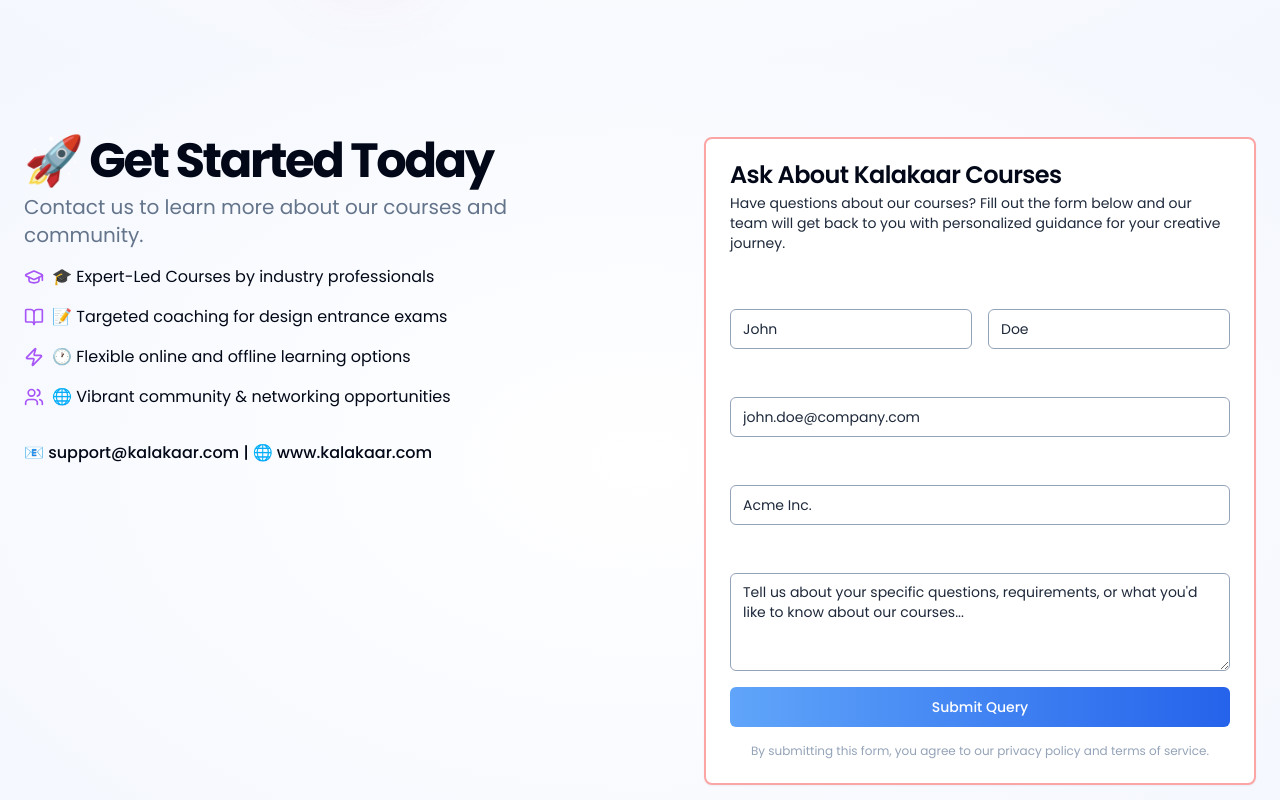
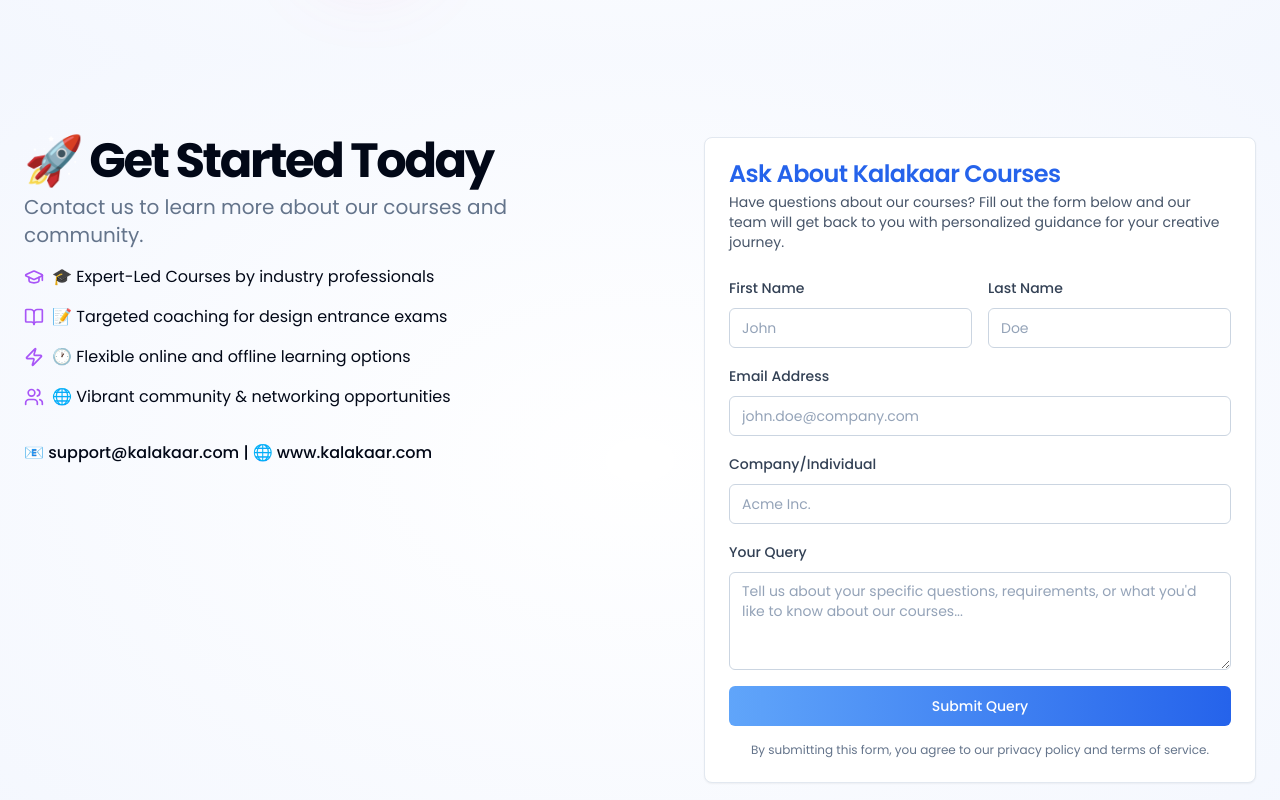
Before and after one commit to Diyadey08/Kalakaar_productions, a Next.js app: page / in a window 1280 px wide. Shown: the part 4680-5480 px from the top of the page. Built offline with nearby package versions, Linux system fonts and the light colour scheme.

Commit message:
form fix

```diff
--- a/app/page.tsx
+++ b/app/page.tsx
@@ -44,7 +44,7 @@ export default function Home() {
               <h1 className="text-blue-950 dark:text-white text-6xl md:text-8xl lg:text-[5rem] font-bold tracking-tight mt-4">
                 <AnimatedSplitText
                   text="Kalakaar"
-                  className="text-blue-950 dark:text-white text-6xl md:text-8xl lg:text-[5rem] tracking-tight"
+                  className="text-blue-950 dark:text-white text-4xl md:text-8xl lg:text-[5rem] tracking-tight"
                   variant="fade"
                   stagger={0.1}
                 />
--- a/components/contact-form.tsx
+++ b/components/contact-form.tsx
@@ -112,10 +112,10 @@ export default function QueryForm() {
   }
 
   return (
-    <Card className="dark:bg-gray-900 border-2 border-red-300">
+    <Card className="dark:bg-gray-900">
       <CardHeader>
-        <CardTitle className="text-blue">Ask About Kalakaar Courses</CardTitle>
-        <CardDescription className="text-slate-800 dark:text-white">
+        <CardTitle className="text-blue-600 dark:text-blue-400">Ask About Kalakaar Courses</CardTitle>
+        <CardDescription className="text-slate-600 dark:text-slate-300">
           Have questions about our courses? Fill out the form below and our team will get back to you with personalized
           guidance for your creative journey.
         </CardDescription>
@@ -131,7 +131,7 @@ export default function QueryForm() {
         <form onSubmit={handleSubmit} className="space-y-4">
           <div className="grid grid-cols-1 md:grid-cols-2 gap-4 ">
             <div className="space-y-2">
-              <Label htmlFor="firstName" className="text-white">
+              <Label htmlFor="firstName" className="text-slate-700 dark:text-slate-300">
                 First Name
               </Label>
               <Input
@@ -140,12 +140,12 @@ export default function QueryForm() {
                 placeholder="John"
                 value={formData.firstName}
                 onChange={handleInputChange}
-                className="bg-white border-slate-400 text-white placeholder:text-slate-800"
+                className="bg-white dark:bg-slate-800 border-slate-300 dark:border-slate-600 text-slate-900 dark:text-slate-100 placeholder:text-slate-400 dark:placeholder:text-slate-500"
                 required
               />
             </div>
             <div className="space-y-2">
-              <Label htmlFor="lastName" className="text-white">
+              <Label htmlFor="lastName" className="text-slate-700 dark:text-slate-300">
                 Last Name
               </Label>
               <Input
@@ -154,14 +154,14 @@ export default function QueryForm() {
                 placeholder="Doe"
                 value={formData.lastName}
                 onChange={handleInputChange}
-                className="bg-white border-slate-400 text-white placeholder:text-slate-800"
+                className="bg-white dark:bg-slate-800 border-slate-300 dark:border-slate-600 text-slate-900 dark:text-slate-100 placeholder:text-slate-400 dark:placeholder:text-slate-500"
                 required
               />
             </div>
           </div>
 
           <div className="space-y-2">
-            <Label htmlFor="email" className="text-white">
+            <Label htmlFor="email" className="text-slate-700 dark:text-slate-300">
               Email Address
             </Label>
             <Input
@@ -171,13 +171,13 @@ export default function QueryForm() {
               placeholder="john.doe@company.com"
               value={formData.email}
               onChange={handleInputChange}
-              className="bg-white border-slate-400 text-white placeholder:text-slate-800"
+              className="bg-white dark:bg-slate-800 border-slate-300 dark:border-slate-600 text-slate-900 dark:text-slate-100 placeholder:text-slate-400 dark:placeholder:text-slate-500"
               required
             />
           </div>
 
           <div className="space-y-2">
-            <Label htmlFor="company" className="text-white">
+            <Label htmlFor="company" className="text-slate-700 dark:text-slate-300">
               Company/Individual
             </Label>
             <Input
@@ -186,13 +186,13 @@ export default function QueryForm() {
               placeholder="Acme Inc."
               value={formData.company}
               onChange={handleInputChange}
-              className="bg-white border-slate-400 text-white placeholder:text-slate-800"
+              className="bg-white dark:bg-slate-800 border-slate-300 dark:border-slate-600 text-slate-900 dark:text-slate-100 placeholder:text-slate-400 dark:placeholder:text-slate-500"
               required
             />
           </div>
 
           <div className="space-y-2">
-            <Label htmlFor="message" className="text-white">
+            <Label htmlFor="message" className="text-slate-700 dark:text-slate-300">
               Your Query
             </Label>
             <Textarea
@@ -202,7 +202,7 @@ export default function QueryForm() {
               rows={4}
               value={formData.message}
               onChange={handleInputChange}
-              className="bg-white border-slate-400 text-white placeholder:text-slate-800"
+              className="bg-white dark:bg-slate-800 border-slate-300 dark:border-slate-600 text-slate-900 dark:text-slate-100 placeholder:text-slate-400 dark:placeholder:text-slate-500"
               required
             />
           </div>
@@ -215,7 +215,7 @@ export default function QueryForm() {
             {isSubmitting ? "Submitting Query..." : "Submit Query"}
           </Button>
 
-          <p className="text-xs text-slate-400 text-center">
+          <p className="text-xs text-slate-500 dark:text-slate-400 text-center">
             By submitting this form, you agree to our privacy policy and terms of service.
           </p>
         </form>
```
